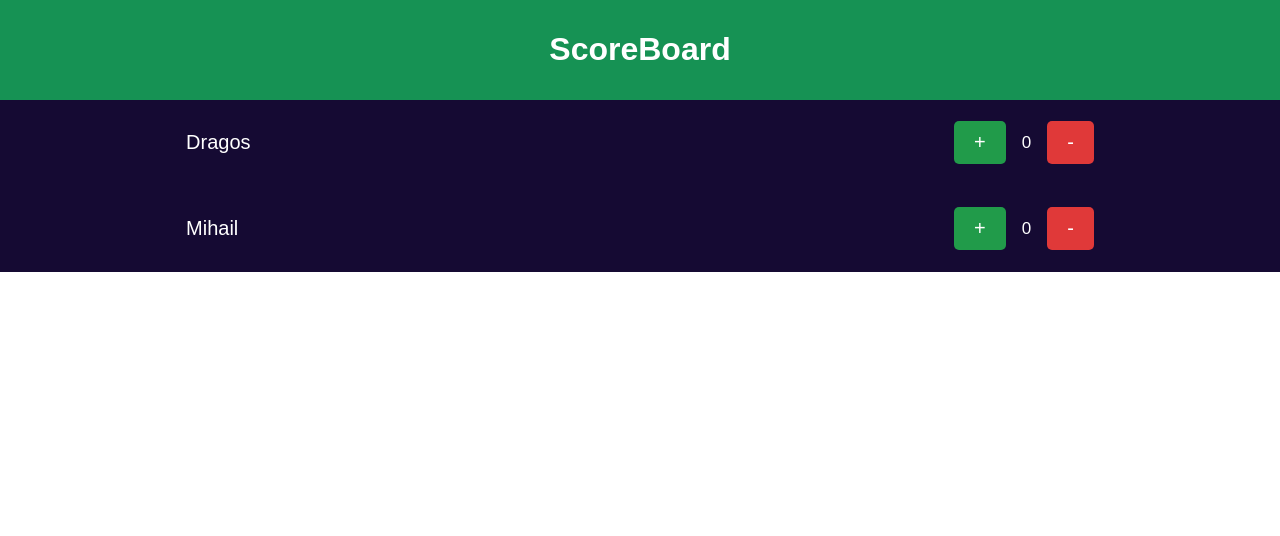
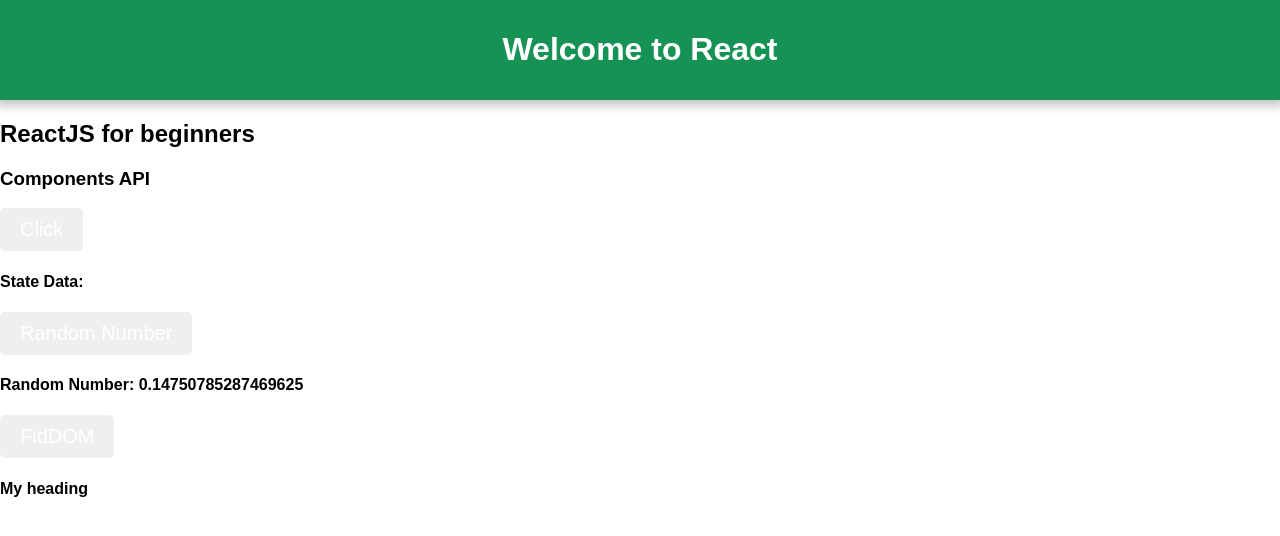
Before and after one commit to dragosbus/reactjs-for-beginners, a React (Create React App) app in the folder lecture/: page / in a window 1280 px wide. Shown: the top 536 px of the page. Built offline with nearby package versions, Linux system fonts and the light colour scheme.

Commit message:
create new state data when a button is clicked, create new random nubmer when a button is clicked and change color of a element when a button is clicked

```diff
--- a/lecture/src/App.js
+++ b/lecture/src/App.js
@@ -1,6 +1,5 @@
 import React, { Component } from 'react';
-import Header from './components/Header';
-import Main from './components/Main';
+import ReactDOM from 'react-dom';
 import './App.css';
 
 
@@ -15,4 +14,67 @@
   }
 }
 
+class Header extends Component {
+  constructor(props) {
+    super(props);
+    this.state = {
+      headerText: "Welcome to React"
+    }
+  }
+  render() {
+    return (
+      <header className="main-header">
+        <h1>{this.state.headerText}</h1>
+      </header>
+    );
+  }
+}
+
+class Main extends Component {
+  constructor(props) {
+    super(props);
+    this.state = {
+      data: [],
+      count: 0
+    }
+    this.updateState = this.updateState.bind(this);
+    this.forceUpdateRandom = this.forceUpdateRandom.bind(this);
+    this.findMyDOMNode = this.findMyDOMNode.bind(this);
+  }
+
+  updateState() {
+    let item = `Click-${this.state.count}`;
+    let arr = [];
+    arr.push(item);
+    this.setState({
+      data: arr,
+      count: this.state.count + 1
+    });
+  }
+
+  forceUpdateRandom() {
+    this.forceUpdate();
+  }
+
+  findMyDOMNode() {
+    let myHeading = document.querySelector('.heading4');
+    ReactDOM.findDOMNode(myHeading).style.color = 'red';
+  }
+
+  render() {
+    return (
+      <main>
+        <h2>ReactJS for beginners</h2>
+        <h3>Components API</h3>
+        <button onClick={this.updateState}>Click</button>
+        <h4>State Data: {this.state.data}</h4>
+        <button onClick={this.forceUpdateRandom}>Random Number</button>
+        <h4>Random Number: {Math.random()}</h4>
+        <button onClick={this.findMyDOMNode}>FidDOM</button>
+        <h4 className="heading4">My heading</h4>
+      </main>
+    );
+  }
+}
+
 export default App;
--- a/lecture/src/components/Header.js
+++ /dev/null
@@ -1,14 +0,0 @@
-import React, { Component } from 'react';
-
-
-class Header extends Component {
-    render() {
-        return (
-            <header className="main-header">
-                <h1>ScoreBoard</h1>
-            </header>
-        );
-    }
-}
-
-export default Header;
--- a/lecture/src/components/Main.js
+++ /dev/null
@@ -1,50 +0,0 @@
-import React, { Component } from 'react';
-
-
-const players = [
-    {
-        name: "Dragos",
-        score: 0
-    },
-    {
-        name: "Mihail",
-        score: 0
-    }
-];
-
-class Main extends Component {
-    render() {
-        return (
-            <main>
-                <Players/>
-            </main>
-        );
-    }
-}
-
-class Players extends Component {
-
-    render() {
-        return (
-          <div>
-                {players.map((player, id) => <Player key={id} name={player.name} score={player.score}/>)}
-          </div>
-        );
-    }
-}
-
-class Player extends Component {
-
-    render() {
-        return (
-            <div className="player">
-                <p className="name">{this.props.name}</p>
-                <button className="increment">+</button>
-                <p className="score">{this.props.score}</p>
-                <button className="decrement">-</button>
-            </div>
-        );
-    }
-}
-
-export default Main;
```
